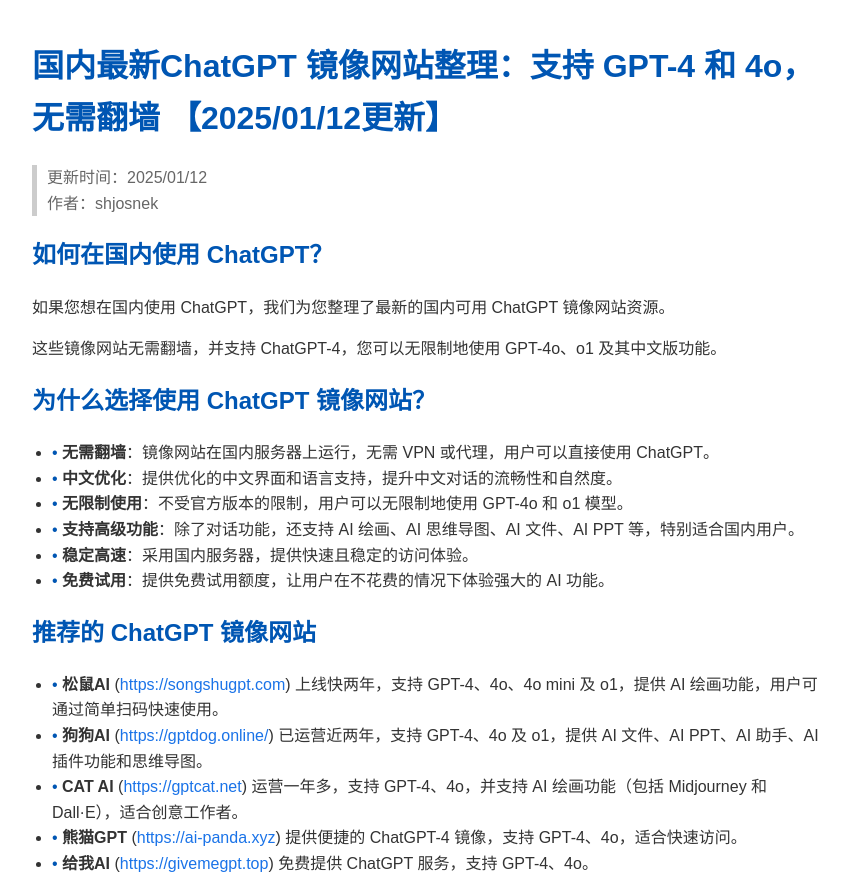
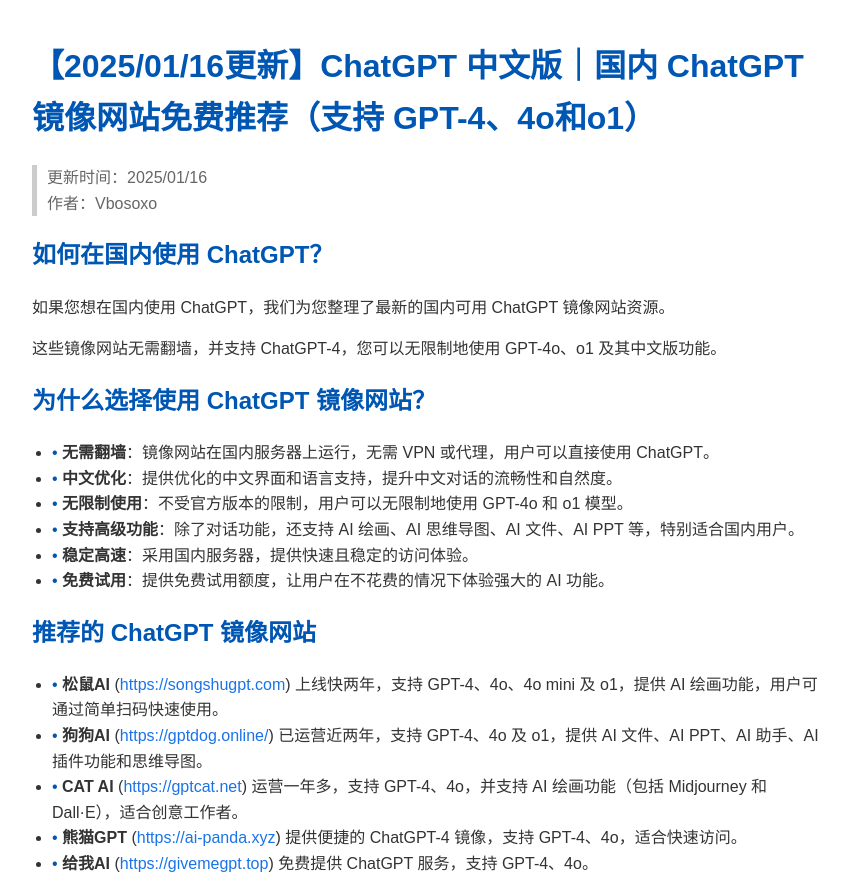
Before and after one commit to vbosoxo/Zhongwen-Chatgpt, a plain HTML site: page index.html in a window 1280 px wide. Shown: the top 880 px of the page, without its empty margins (208-1057 px from the left). Drawn offline with Linux system fonts and the light colour scheme.

Commit message:
Update index.html

```diff
--- a/index.html
+++ b/index.html
@@ -3,7 +3,7 @@
 <head>
     <meta charset="UTF-8">
     <meta name="viewport" content="width=device-width, initial-scale=1.0">
-    <title>国内最新ChatGPT 镜像网站整理：支持 GPT-4 和 4o，无需翻墙 【2025/01/12更新】</title>
+    <title>【2025/01/16更新】ChatGPT 中文版｜国内 ChatGPT 镜像网站免费推荐（支持 GPT-4、4o和o1）</title>
     <style>
         body {
             font-family: Arial, sans-serif;
@@ -39,11 +39,11 @@
     </style>
 </head>
 <body>
-    <h1>国内最新ChatGPT 镜像网站整理：支持 GPT-4 和 4o，无需翻墙 【2025/01/12更新】</h1>
+    <h1>【2025/01/16更新】ChatGPT 中文版｜国内 ChatGPT 镜像网站免费推荐（支持 GPT-4、4o和o1）</h1>
 
     <blockquote>
-        <p>更新时间：2025/01/12<br>
-        作者：shjosnek</p>
+        <p>更新时间：2025/01/16<br>
+        作者：Vbosoxo</p>
     </blockquote>
 
     <h2>如何在国内使用 ChatGPT？</h2>
```
